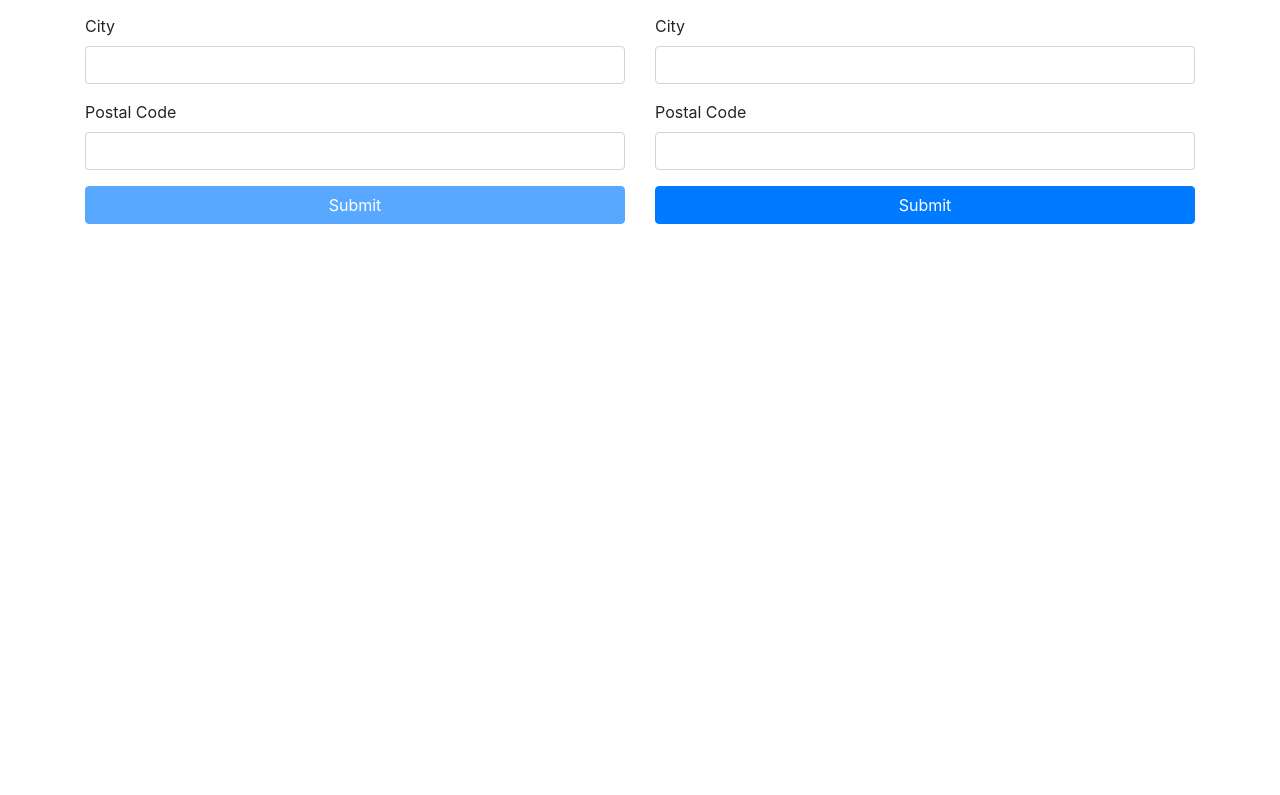
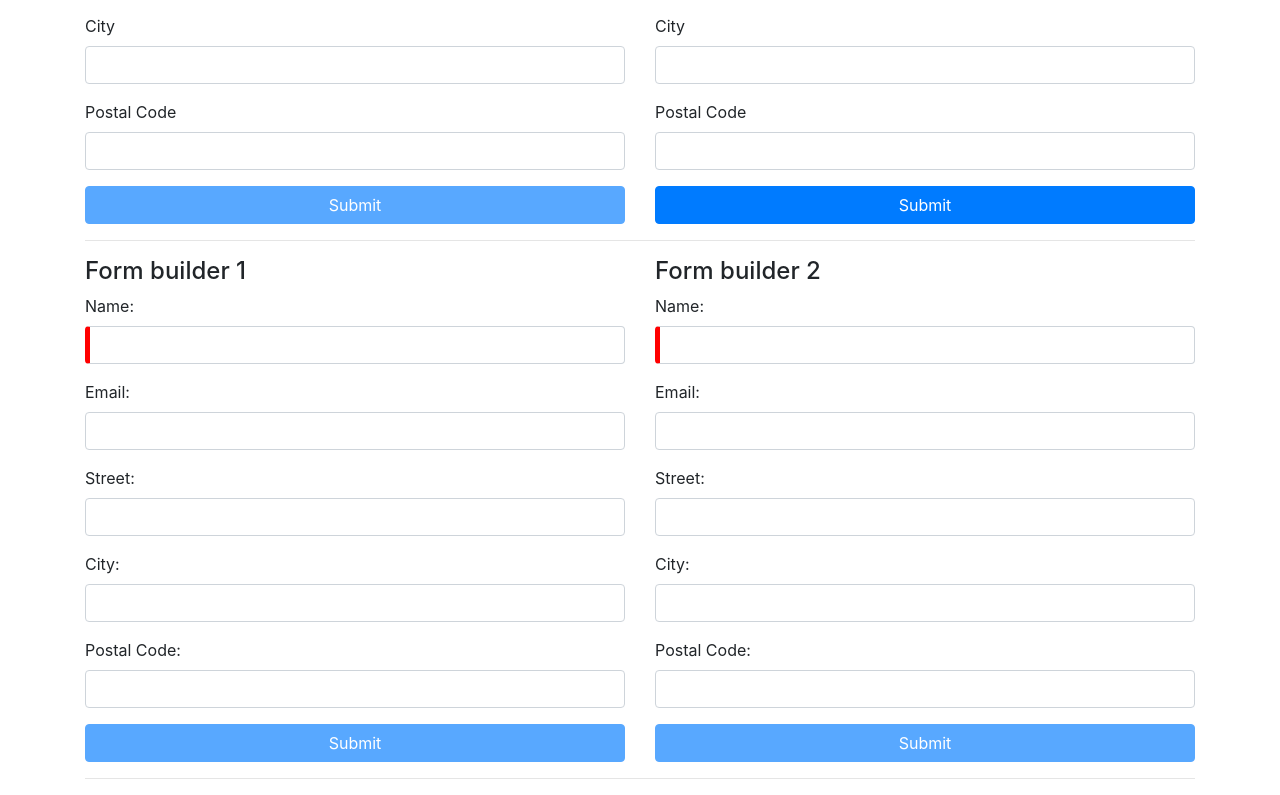
Before and after one commit to somratexel/ng2-forms, an Angular app: page / in a window 1280 px wide. Shown: the part 362-1157 px from the top of the page. Before the commit the page ends 800 px from the top, so only its background shows below. Built offline with nearby package versions, Linux system fonts and the light colour scheme.

Commit message:
form builder v-1 and v-2

```diff
--- a/src/app/app.component.html
+++ b/src/app/app.component.html
@@ -11,4 +11,16 @@
       <app-mdf></app-mdf>
     </div>
   </div>
+  <hr />
+  <div class="row">
+    <div class="col-md-6">
+      <h4>Form builder 1</h4>
+      <app-fbf1></app-fbf1>
+    </div>
+    <div class="col-md-6">
+      <h4>Form builder 2</h4>
+      <app-fbf></app-fbf>
+    </div>
+  </div>
+  <hr />
 </div>
--- a/src/app/app.module.ts
+++ b/src/app/app.module.ts
@@ -6,12 +6,16 @@ import { HttpModule } from '@angular/http';
 import { AppComponent } from './app.component';
 import { TdfComponent } from './tdf/tdf.component';
 import { MdfComponent } from './mdf/mdf.component';
+import { FbfComponent } from './fbf/fbf.component';
+import { Fbf1Component } from './fbf1/fbf1.component';
 
 @NgModule({
   declarations: [
     AppComponent,
     TdfComponent,
-    MdfComponent
+    MdfComponent,
+    FbfComponent,
+    Fbf1Component
   ],
   imports: [
     BrowserModule,
--- /dev/null
+++ b/src/app/fbf/fbf.component.css
@@ -0,0 +1,2 @@
+input.ng-invalid{border-left: 5px solid red;}
+input.ng-valid[required]{border-left: 5px solid green;}
--- /dev/null
+++ b/src/app/fbf/fbf.component.html
@@ -0,0 +1,31 @@
+<form [formGroup]="userForm" (ngSubmit)="onSubmit()" >
+    <div class="form-group">
+        <label>Name:</label>
+        <input type="text" class="form-control" formControlName="name">
+        <div *ngIf="formErrors.name" class="alert alert-danger">
+          {{ formErrors.name }}
+        </div>
+    </div>
+    <div class="form-group">
+        <label>Email:</label>
+        <input type="text" class="form-control" formControlName="email">
+    </div>
+    <div formGroupName="address">
+        <div class="form-group">
+            <label>Street:</label>
+            <input type="text" class="form-control" formControlName="street">
+        </div>
+        <div class="form-group">
+            <label>City:</label>
+            <input type="text" class="form-control" formControlName="city">
+        </div>
+        <div class="form-group">
+            <label>Postal Code:</label>
+            <input type="text" class="form-control" formControlName="postalcode">
+            <div *ngIf="formErrors.postalcode" class="alert alert-danger">
+              {{ formErrors.postalcode }}
+            </div>
+        </div>
+    </div>
+    <button type="submit" [disabled]="!userForm.valid" class="btn btn-large btn-block btn-primary">Submit</button>
+</form>
--- /dev/null
+++ b/src/app/fbf/fbf.component.ts
@@ -0,0 +1,77 @@
+import { Component, OnInit, Pipe  } from '@angular/core';
+import { FormGroup, FormBuilder, Validators } from '@angular/forms';
+import { User } from '../app.user';
+
+@Component({
+  selector: 'app-fbf',
+  templateUrl: './fbf.component.html',
+  styleUrls: ['./fbf.component.css']
+})
+export class FbfComponent implements OnInit {
+  user = new User('','',{});
+  userForm: FormGroup;
+
+  constructor(private _formBuilder: FormBuilder) {}
+  jsonView(data){
+    console.log(data)
+  }
+  ngOnInit() {
+    this.buildForm();
+  }
+  buildForm(){
+    this.userForm = this._formBuilder.group({
+      name:[this.user.name, [Validators.required, Validators.minLength(4), Validators.maxLength(10)]],
+      email: [],
+      address:this._formBuilder.group({
+        street: [],
+        city: [],
+        postalcode: [null,[Validators.pattern('^[1-9][0-9]{4}$')]]
+      })
+    });
+
+    this.userForm.valueChanges
+      .subscribe(data => this.onValueChanged(data));
+
+    //this.onValueChanged(); // (re)set validation messages now
+  }
+
+  onSubmit(){
+    console.log(this.userForm.value);
+  }
+
+  onValueChanged(data?: any) {
+    //console.log('here i am',data)
+    if (!this.userForm) { return; }
+    const form = this.userForm;
+
+    for (const field in this.formErrors) {
+      // clear previous error message (if any)
+      this.formErrors[field] = '';
+      const control = form.get(field);
+
+      if (control && control.dirty && !control.valid) {
+        const messages = this.validationMessages[field];
+        for (const key in control.errors) {
+          this.formErrors[field] += messages[key] + ' ';
+        }
+      }
+    }
+  }
+
+  formErrors = {
+    'name': '',
+    'power': ''
+  };
+
+  validationMessages = {
+    'name': {
+      'required':      'Name is required.',
+      'minlength':     'Name must be at least 4 characters long.',
+      'maxlength':     'Name cannot be more than 10 characters long.'
+    },
+    'postalcode': {
+      'pattern': 'Postcode has five digit.'
+    }
+  };
+
+}
--- /dev/null
+++ b/src/app/fbf1/fbf1.component.css
@@ -0,0 +1,2 @@
+input.ng-invalid{border-left: 5px solid red;}
+input.ng-valid[required]{border-left: 5px solid green;}
--- /dev/null
+++ b/src/app/fbf1/fbf1.component.html
@@ -0,0 +1,37 @@
+<form [formGroup]="userForm" (ngSubmit)="onSubmit()" >
+        <div class="form-group">
+            <label>Name:</label>
+            <input type="text" #refName class="form-control" formControlName="name">
+            <div *ngIf="userForm.controls['name'].hasError('required') && userForm.controls['name'].dirty" class="alert alert-danger">
+                Please enter a name.
+            </div>
+            <div *ngIf="userForm.controls['name'].hasError('minlength')" class="alert alert-danger">
+                Name needs to be atleast 4 characters long.
+            </div>
+            <div *ngIf="userForm.controls['name'].hasError('maxlength')" class="alert alert-danger">
+                Name cannot exceed 10 characters.
+            </div>
+        </div>
+        <div class="form-group">
+            <label>Email:</label>
+            <input type="text" class="form-control" formControlName="email">
+        </div>
+        <div formGroupName="address">
+            <div class="form-group">
+                <label>Street:</label>
+                <input type="text" class="form-control" formControlName="street">
+            </div>
+            <div class="form-group">
+                <label>City:</label>
+                <input type="text" class="form-control" formControlName="city">
+            </div>
+            <div class="form-group">
+                <label>Postal Code:</label>
+                <input type="text" class="form-control" formControlName="postalcode">
+                <div *ngIf="userForm.controls['address'].controls['postalcode'].hasError('pattern')" class="alert alert-danger">
+                    Invalid format.
+                </div>
+            </div>
+        </div>
+        <button type="submit" [disabled]="!userForm.valid" class="btn btn-large btn-block btn-primary">Submit</button>
+    </form>
--- /dev/null
+++ b/src/app/fbf1/fbf1.component.ts
@@ -0,0 +1,32 @@
+import { Component, OnInit } from '@angular/core';
+import { FormGroup, FormBuilder, Validators } from '@angular/forms';
+import { User } from '../app.user';
+
+@Component({
+  selector: 'app-fbf1',
+  templateUrl: './fbf1.component.html',
+  styleUrls: ['./fbf1.component.css']
+})
+export class Fbf1Component implements OnInit {
+  user = new User('','',{});
+  userForm: FormGroup;
+
+  constructor(private _formBuilder: FormBuilder) {}
+
+  ngOnInit(){
+    this.userForm = this._formBuilder.group({
+      name:[this.user.name, [Validators.required, Validators.minLength(4), Validators.maxLength(10)]],
+      email: [],
+      address:this._formBuilder.group({
+        street: [],
+        city: [],
+        postalcode: [null,[Validators.pattern('^[1-9][0-9]{4}$')]]
+      })
+    })
+  }
+
+  onSubmit(){
+    console.log(this.userForm.value);
+  }
+
+}
--- a/src/app/mdf/mdf.component.html
+++ b/src/app/mdf/mdf.component.html
@@ -1,7 +1,7 @@
 <form [formGroup] = "userForm" (ngSubmit)="onSubmit()" novalidate>
   <div class="form-group">
     <label>Name</label>
-    <input #nameRef type="text" class="form-control" formControlName = "name">
+    <input #refName type="text" class="form-control" formControlName = "name">
     <div *ngIf="userForm.controls['name'].hasError('required')" class="alert alert-danger">
       Please enter name
     </div>
@@ -35,5 +35,4 @@
   </div>
 
   <button [disabled]="!userForm.valid" type="submit" class="btn btn-large btn-block btn-primary">Submit</button>
-
 </form>
--- a/src/app/mdf/mdf.component.ts
+++ b/src/app/mdf/mdf.component.ts
@@ -10,7 +10,7 @@ import { User } from '../app.user';
 export class MdfComponent implements OnInit {
 
   userForm = new FormGroup({
-    name: new FormControl('Somrat', [Validators.required, Validators.minLength(4), Validators.maxLength(10)]),
+    name: new FormControl('somrat', [Validators.required, Validators.minLength(4), Validators.maxLength(10)]),
     email: new FormControl(),
     address: new FormGroup({
       street: new FormControl(),
```
Also changed, not shown: 2 other files (tests, documents, lock files or other folders).
